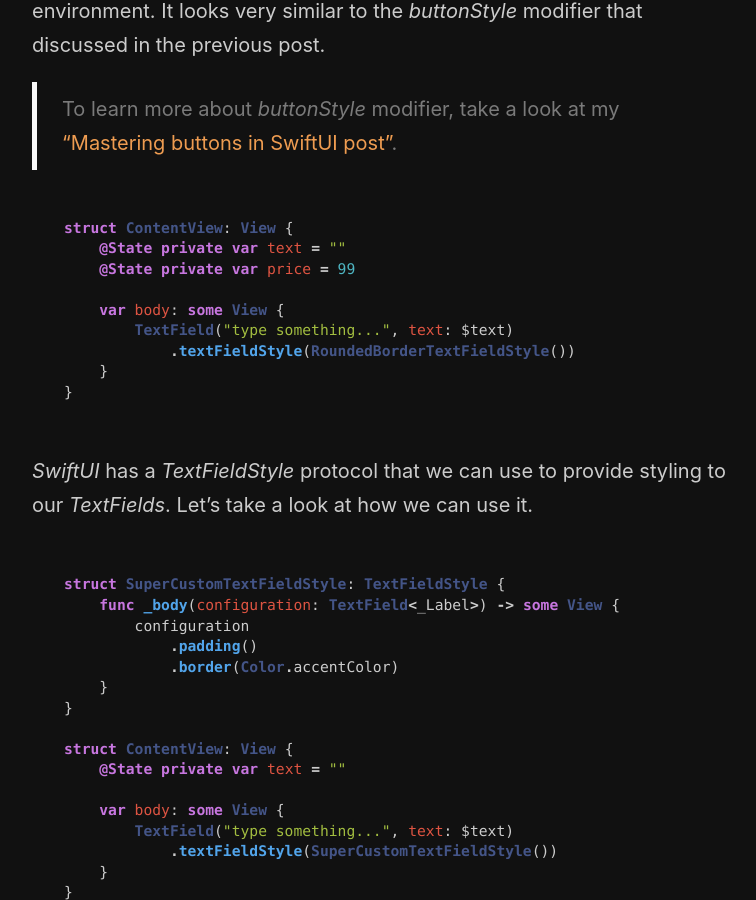
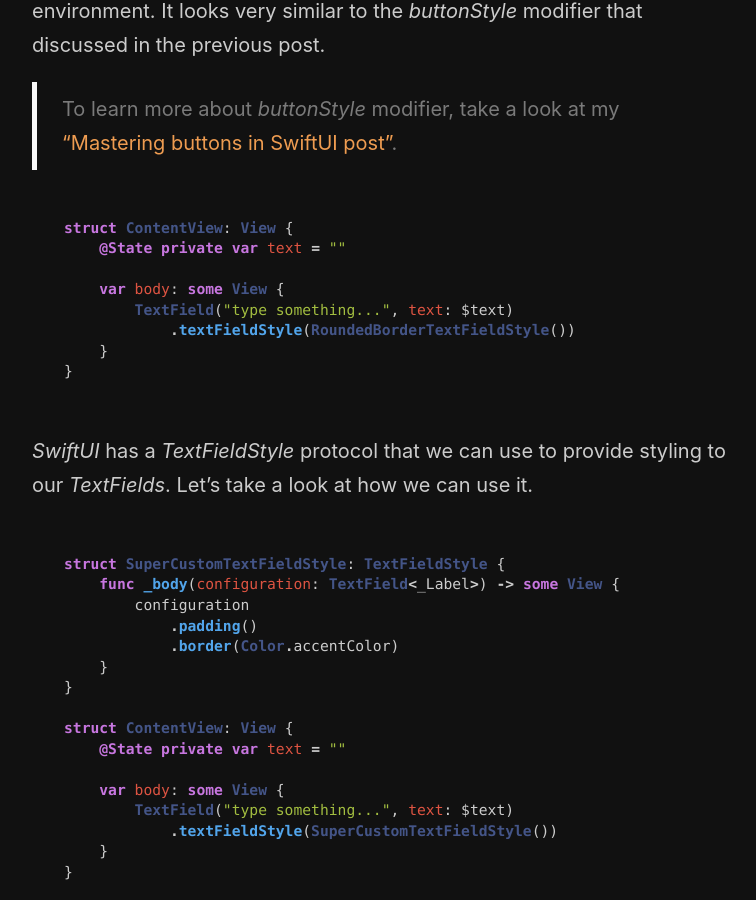
Before and after one commit to mecid/mecid.github.io, a Jekyll site: the page built from _posts/2020-02-26-textfield-in-swiftui.md, in a window 1280 px wide and 900 px high, scrolled down 2541 px. Shown: the whole window, without its empty margins (258-1014 px from the left). Built offline with Jekyll 4.4.1, drawn with Linux system fonts in a browser that asks for light colours.

Commit message:
Update 2020-02-26-textfield-in-swiftui.md

````diff
--- a/_posts/2020-02-26-textfield-in-swiftui.md
+++ b/_posts/2020-02-26-textfield-in-swiftui.md
@@ -72,7 +72,6 @@
 ```swift
 struct ContentView: View {
     @State private var text = ""
-    @State private var price = 99
 
     var body: some View {
         TextField("type something...", text: $text)
````
